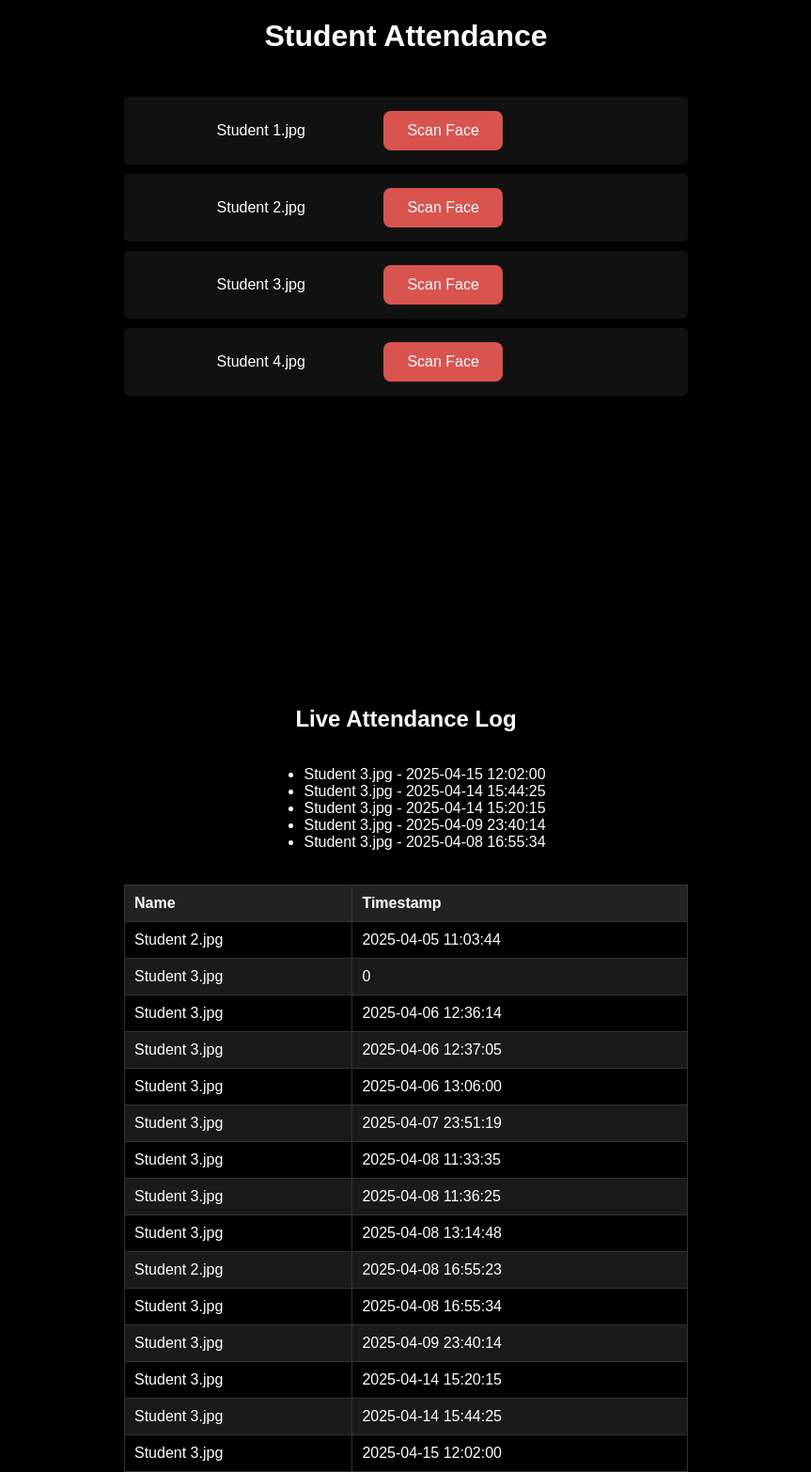
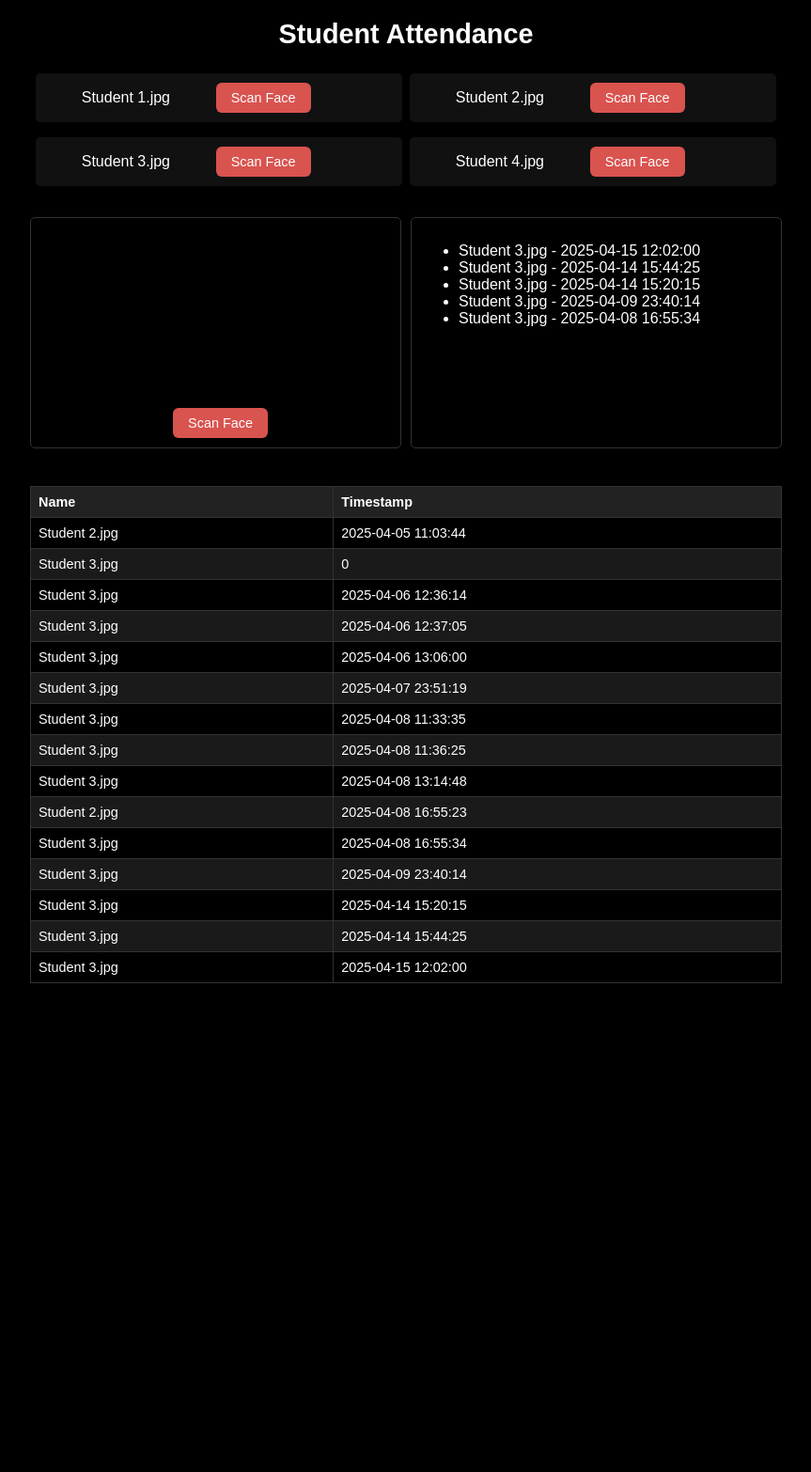
Before and after one commit to OtajonG/attendance_, a Flask app: page / in a window 1280 px wide. Shown: the whole page at 94% size, without its empty margins (208-1071 px from the left). After the commit the page ends 1046 px from the top, so only its background shows below. Run offline with Flask 3, Linux system fonts and the light colour scheme; data comes from the database, SQL or seed files in the repository; both versions use the stored data as it was after the commit.

Commit message:
add changed files

```diff
--- a/static/style.css
+++ b/static/style.css
@@ -1,85 +1,129 @@
+/* static/style.css */
+
 body {
     font-family: sans-serif;
     background-color: #000; /* Black background */
     color: #fff; /* White text */
     margin: 0;
-    padding: 0;
-    display: flex;
-    flex-direction: column;
-    align-items: center; /* Center content horizontally */
+    padding: 10px; /* Add some padding around the content */
+    display: grid;
+    grid-template-rows: auto auto 1fr auto; /* Header, Student List, Main Area, Table */
+    grid-template-columns: 1fr;
+    gap: 10px;
+    min-height: 100vh;
+    box-sizing: border-box; /* Include padding and border in element's total width and height */
 }
 
 h1 {
     color: #fff;
-    margin-top: 20px;
-    margin-bottom: 30px;
+    text-align: center;
+    margin-top: 10px;
+    margin-bottom: 15px;
+    font-size: 1.8em;
 }
 
 #studentList {
     list-style: none;
     padding: 0;
-    margin-bottom: 20px;
-    width: 80%; /* Adjust width as needed */
-    max-width: 600px;
+    margin: 0 auto 15px auto;
+    width: 95%; /* Take more width */
+    max-width: 800px;
+    display: flex;
+    flex-wrap: wrap;
+    justify-content: center;
+    gap: 8px;
 }
 
 #studentList li {
     background-color: #111; /* Dark background for list items */
-    padding: 15px;
-    margin-bottom: 10px;
+    padding: 10px;
+    margin-bottom: 8px;
     border-radius: 5px;
     display: flex;
     justify-content: space-between;
     align-items: center;
+    flex-basis: calc(50% - 10px); /* Two items per row on larger screens */
+    box-sizing: border-box;
+}
+
+@media (max-width: 600px) {
+    #studentList li {
+        flex-basis: 100%; /* One item per row on smaller screens */
+    }
 }
 
 #studentList li span {
     flex-grow: 1;
+    text-align: center;
 }
 
 .scan-face-button {
-    background-color: #222;
+    background-color: #d9534f; /* Red */
     color: #fff;
     border: none;
-    padding: 10px 15px;
-    border-radius: 5px;
+    padding: 8px 16px; /* Adjusted padding */
+    border-radius: 6px; /* Adjusted border-radius */
     cursor: pointer;
+    font-size: 0.9em; /* Adjusted font size */
     transition: background-color 0.3s ease;
+    margin-left: 10px;
 }
 
 .scan-face-button:hover {
-    background-color: #444;
+    background-color: #c9302c;
 }
 
 .attendance-status {
-    margin-left: 15px;
-    font-size: 1.2em;
+    margin-left: 10px;
+    font-size: 1em;
     color: #5cb85c; /* Green for present */
+}
+
+/* Main content area for webcam and logs */
+.main-content {
+    display: grid;
+    grid-template-columns: 1fr 1fr; /* Two equal columns */
+    gap: 10px;
+    width: 95%;
+    max-width: 800px;
+    margin: 0 auto 15px auto;
+}
+
+@media (max-width: 768px) {
+    .main-content {
+        grid-template-columns: 1fr; /* Stack on smaller screens */
+        grid-template-rows: auto auto;
+    }
 }
 
 #webcam-container { /* Container for webcam and canvas */
     display: flex;
     flex-direction: column;
     align-items: center; /* Center camera below title */
-    margin-bottom: 30px;
+    border: 1px solid #333;
+    border-radius: 5px;
+    padding: 10px;
+    box-sizing: border-box;
 }
 
 #webcamVideo {
-    width: 480px; /* Larger width for the camera */
+    width: 100%; /* Make responsive within container */
+    max-width: 400px; /* Limit maximum width */
     height: auto; /* Maintain aspect ratio */
     border-radius: 5px;
-    margin-bottom: 10px; /* Space between camera and scan button */
+    margin-bottom: 5px; /* Space between camera and button */
 }
 
 #captureFace { /* Apply styles to the capture button if you use one separately */
     background-color: #d9534f; /* Red color for capture button */
     color: #fff;
     border: none;
-    padding: 15px 30px;
+    padding: 10px 20px;
     border-radius: 5px;
     cursor: pointer;
-    font-size: 1.1em;
+    font-size: 0.9em;
     transition: background-color 0.3s ease;
+    margin-top: 5px;
 }
 
 #captureFace:hover {
@@ -90,17 +134,32 @@ h1 {
     display: none; /* Keep canvas hidden */
 }
 
+#live-attendance-logs {
+    border: 1px solid #333;
+    border-radius: 5px;
+    padding: 10px;
+    box-sizing: border-box;
+}
+
+#live-attendance-logs h2 {
+    text-align: left;
+    margin-top: 0;
+    margin-bottom: 10px;
+    font-size: 1.4em;
+}
+
 #attendanceTable {
-    width: 80%;
-    max-width: 600px;
+    width: 95%;
+    max-width: 800px;
     border-collapse: collapse;
-    margin-top: 20px;
+    margin: 15px auto 0 auto;
     color: #fff;
+    font-size: 0.9em;
 }
 
 #attendanceTable th, #attendanceTable td {
     border: 1px solid #333;
-    padding: 10px;
+    padding: 8px;
     text-align: left;
 }
 
@@ -111,34 +170,3 @@ h1 {
 #attendanceTable tbody tr:nth-child(even) {
     background-color: #1a1a1a;
 }
-
-/* Specific style for the "Scan Face" button to make it bigger and red */
-.scan-face-button {
-    background-color: #d9534f; /* Red */
-    color: #fff;
-    border: none;
-    padding: 12px 25px; /* Bigger padding */
-    border-radius: 8px; /* Slightly more rounded */
-    cursor: pointer;
-    font-size: 1em; /* Slightly larger font */
-    transition: background-color 0.3s ease;
-}
-
-.scan-face-button:hover {
-    background-color: #c9302c;
-}
-
-/* Center the student list items' content more effectively */
-#studentList li {
-    /* ... other styles ... */
-    justify-content: space-around; /* Distribute space more evenly */
-}
-
-#studentList li span {
-    text-align: center; /* Center the student name */
-}
-
-/* Adjust margin for the scan face button in the list */
-#studentList li .scan-face-button {
-    margin-left: auto; /* Push to the right */
-}
--- a/templates/index.html
+++ b/templates/index.html
@@ -13,24 +13,24 @@
 
     <ul id="studentList"></ul>
 
+    <div class="main-content">
       <div id="webcam-container">
-      <video
-        id="webcamVideo"
-        width="320"
-        height="240"
-        style="display: inline-block"
-        autoplay
-      ></video>
+        <video id="webcamVideo" width="480" height="auto" autoplay></video>
         <canvas
           id="webcamCanvas"
           style="display: none"
           height="150px"
           width="300px"
         ></canvas>
+        <button id="captureFace" style="display: none">Capture Face</button>
+        <button id="scan-button" class="scan-face-button">Scan Face</button>
       </div>
 
+      <div id="live-attendance-logs">
         <h2>Live Attendance Log</h2>
-    <div id="live-attendance-logs"></div>
+        <div id="live-attendance-logs-content"></div>
+      </div>
+    </div>
 
     <table id="attendanceTable">
       <thead>
```
Also changed, not shown: attendance.db, 1 other file. Lines whose indentation alone changed are shown as unchanged.
